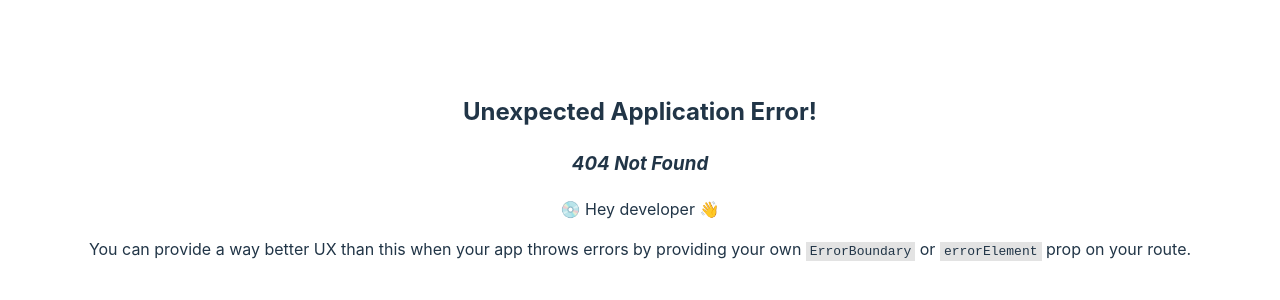
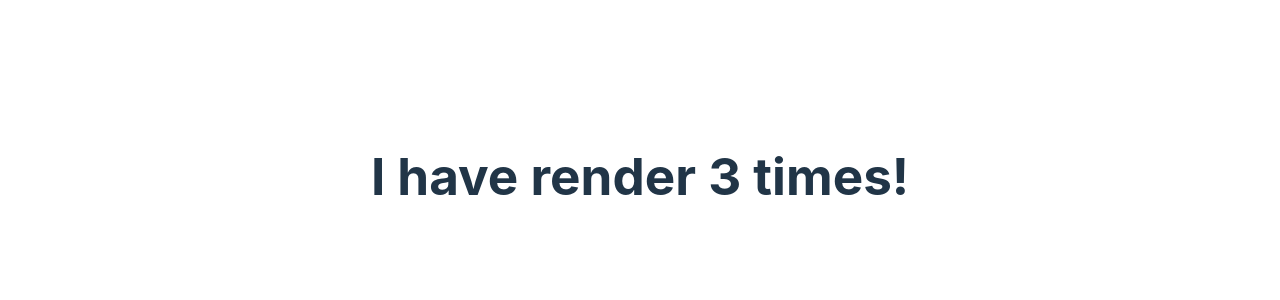
Before and after one commit to tejasvi8686/React_Hooks, a React (Vite) app: page /use-effect in a window 1280 px wide. Before the commit this address had no page. Shown: the part 224-524 px from the top of the page. Built offline with nearby package versions, Linux system fonts and the light colour scheme.

Commit message:
useRef , useEffect

```diff
--- a/src/App.jsx
+++ /dev/null
@@ -1,15 +0,0 @@
-import React from 'react'
-import UseState from './components/UseState/useState'
-import "./App.css"
-
-
-const App = () => {
-  return (
-    <div>
-
-      <UseState />
-    </div>
-  )
-}
-
-export default App
--- /dev/null
+++ b/src/components/UseEffect/useEffect.jsx
@@ -0,0 +1,19 @@
+import React, { useEffect, useState } from "react";
+
+const useEffects = () => {
+  const [count, setCount] = useState(0);
+
+  useEffect(() => {
+    setTimeout(() => {
+      setCount((count) => count + 1);
+    }, 2000);
+  }, [count]);
+
+  return (
+    <div>
+      <h1>I have render {count} times!</h1>
+    </div>
+  );
+};
+
+export default useEffects;
--- /dev/null
+++ b/src/components/UseRef/useRef.jsx
@@ -0,0 +1,57 @@
+// import React, { useEffect, useState, useRef, useReducer } from "react";
+
+// const useRefs = () => {
+//   const [value, setValue] = useState(0);
+
+//    const count = useRef(0);
+
+//    useEffect(() => {
+//     count.current = count.current + 1;
+//    })
+
+
+
+//   return (
+//     <div>
+//       <button
+//         onClick={() => {
+//           setValue((prev) => prev + 1);
+//         }}
+//       >
+//         +1
+//       </button>
+//       <h1>{value}</h1>
+//       <button
+//         onClick={() => {
+//           setValue((prev) => prev - 1);
+//         }}
+//       >
+//         -1
+//       </button>
+//       <h1>Render Count: {count.current}</h1>
+//     </div>
+//   );
+// };
+
+// export default useRefs;
+
+
+
+import React , { useEffect, useState, useRef, useReducer } from 'react'
+
+const useRefs = () => {
+    const inputElem = useRef();
+
+    const btnClickend = () => {
+        console.log(inputElem.current);
+        inputElem.current.style.background = "blue";
+    }
+  return (
+    <div>
+      <input type="text" ref={inputElem} />
+      <button onClick={btnClickend}>Click Here</button>
+    </div>
+  )
+}
+
+export default useRefs
--- a/src/main.jsx
+++ b/src/main.jsx
@@ -1,12 +1,11 @@
 import React from "react";
 import ReactDOM from "react-dom/client";
-import App from "./App.jsx";
 import "./index.css";
 import { RouterProvider } from "react-router-dom";
 import provider from "./router/RouterProvider";
 
 ReactDOM.createRoot(document.getElementById("root")).render(
-  <React.StrictMode>
+
      <RouterProvider router={provider} />
-  </React.StrictMode>
+
 );
```
Also changed, not shown: src/router/RouterProvider.jsx (+10 -0 lines).
